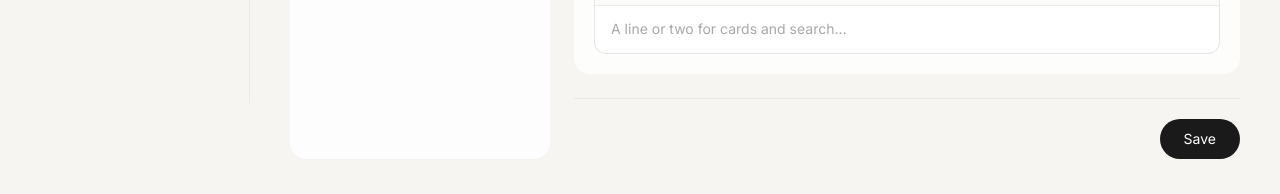
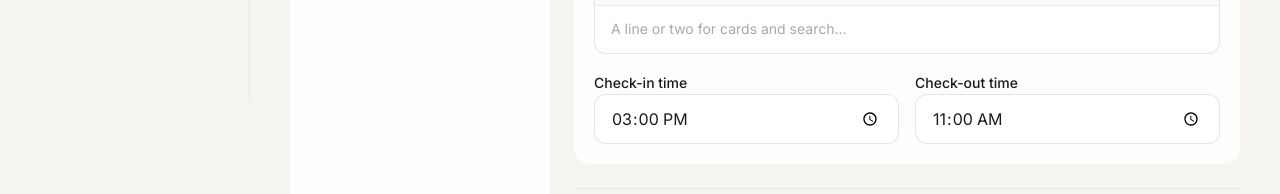
Before and after one commit to annazoi/domus, a Next.js app: page /dashboard/properties/new in a window 1280 px wide. Shown: the part 697-891 px from the top of the page. Built offline with nearby package versions, Linux system fonts and the light colour scheme; no server answers; a web font is replaced by a local one.

Commit message:
basic info time

```diff
--- a/app/(pages)/dashboard/properties/_components/property-form.tsx
+++ b/app/(pages)/dashboard/properties/_components/property-form.tsx
@@ -39,7 +39,9 @@ const defaultValues: UpsertPropertyInput = {
 	title: '',
 	short_description: '',
 	description: '',
-    slug: '',
+	slug: '',
+	check_in_time: '15:00',
+	check_out_time: '11:00',
 	property_type: ApartmentOptions[0].value,
 	room_type: 'Entire place',
 	max_guests: 1,
@@ -201,6 +203,8 @@ export function PropertyForm({ mode, initialProperty, onSubmit }: PropertyFormPr
 					short_description: form.short_description,
 					property_type: form.property_type,
 					status: form.status,
+					check_in_time: form.check_in_time,
+					check_out_time: form.check_out_time,
 				});
 				setForm((prev) => ({ ...prev, ...saved, room_type: prev.room_type }));
 				void queryClient.invalidateQueries({ queryKey: propertyQueryKey.all });
--- a/app/(pages)/dashboard/properties/_components/property-form/basic-info-section.tsx
+++ b/app/(pages)/dashboard/properties/_components/property-form/basic-info-section.tsx
@@ -125,6 +125,33 @@ export function BasicInfoSection({ form, onChange }: BasicInfoSectionProps) {
 				placeholder="A line or two for cards and search…"
 				editorMinHeight="min-h-[100px]"
 			/>
+
+			<div className="grid gap-4 md:grid-cols-2">
+				<div className="space-y-1.5">
+					<label htmlFor="property-check-in-time" className="text-sm font-medium text-[#1A1A1A]">
+						Check-in time
+					</label>
+					<Input
+						id="property-check-in-time"
+						type="time"
+						step={300}
+						value={form.check_in_time}
+						onChange={(event) => onChange('check_in_time', event.target.value)}
+					/>
+				</div>
+				<div className="space-y-1.5">
+					<label htmlFor="property-check-out-time" className="text-sm font-medium text-[#1A1A1A]">
+						Check-out time
+					</label>
+					<Input
+						id="property-check-out-time"
+						type="time"
+						step={300}
+						value={form.check_out_time}
+						onChange={(event) => onChange('check_out_time', event.target.value)}
+					/>
+				</div>
+			</div>
 		</PropertyFormSection>
 	);
 }
--- a/app/api/_utils/property-map.ts
+++ b/app/api/_utils/property-map.ts
@@ -1,4 +1,5 @@
 import type { Property as PropertyDTO } from '@/features/property/interfaces/property.interface';
+import { formatUtcTimeOfDay } from '@/app/api/_utils/time-of-day';
 
 export type PropertyWithImages = {
 	id: string;
@@ -17,6 +18,8 @@ export type PropertyWithImages = {
 	latitude: number;
 	longitude: number;
 	cleaning_fee: number;
+	check_in_time: Date;
+	check_out_time: Date;
 	status: string;
 	created_at: Date;
 	updated_at: Date;
@@ -37,6 +40,8 @@ export const mapProperty = (property: PropertyWithImages): PropertyDTO => ({
 	slug: property.slug,
 	description: property.description ?? '',
 	short_description: property.short_description ?? '',
+	check_in_time: formatUtcTimeOfDay(property.check_in_time),
+	check_out_time: formatUtcTimeOfDay(property.check_out_time),
 	property_type: property.property_type,
 	room_type: '',
 	max_guests: property.max_guests,
--- /dev/null
+++ b/app/api/_utils/time-of-day.ts
@@ -0,0 +1,14 @@
+/** Persist time-of-day as UTC on 1970-01-01 for stable HH:mm round-trips. */
+export function parseTimeToUtcDate(raw: string | undefined, fallback: string): Date {
+	const trimmed = raw?.trim();
+	const base = trimmed && /^\d{1,2}:\d{2}/.test(trimmed) ? trimmed : fallback;
+	const m = base.match(/^(\d{1,2}):(\d{2})/);
+	if (!m) return new Date(Date.UTC(1970, 0, 1, 15, 0, 0, 0));
+	const h = Math.min(23, Math.max(0, parseInt(m[1], 10)));
+	const min = Math.min(59, Math.max(0, parseInt(m[2], 10)));
+	return new Date(Date.UTC(1970, 0, 1, h, min, 0, 0));
+}
+
+export function formatUtcTimeOfDay(d: Date): string {
+	return `${String(d.getUTCHours()).padStart(2, '0')}:${String(d.getUTCMinutes()).padStart(2, '0')}`;
+}
--- a/app/api/properties/[id]/basic-info/route.ts
+++ b/app/api/properties/[id]/basic-info/route.ts
@@ -2,6 +2,7 @@ import { getHostIdFromRequest } from '@/app/api/_utils/auth';
 import { findHostProperty } from '@/app/api/_utils/property-host';
 import { mapProperty } from '@/app/api/_utils/property-map';
 import { uniquePropertySlug } from '@/app/api/_utils/property-slug';
+import { parseTimeToUtcDate } from '@/app/api/_utils/time-of-day';
 import { prisma } from '@/lib/prisma';
 
 export async function PATCH(request: Request, { params }: { params: Promise<{ id: string }> }) {
@@ -19,6 +20,8 @@ export async function PATCH(request: Request, { params }: { params: Promise<{ id
 		short_description?: string;
 		property_type?: string;
 		status?: string;
+		check_in_time?: string;
+		check_out_time?: string;
 	};
 
 	if (!body.title?.trim()) {
@@ -36,6 +39,8 @@ export async function PATCH(request: Request, { params }: { params: Promise<{ id
 			short_description: body.short_description?.trim() || null,
 			property_type: body.property_type?.trim() || existing.property_type,
 			status: body.status ?? existing.status,
+			check_in_time: parseTimeToUtcDate(body.check_in_time, '15:00'),
+			check_out_time: parseTimeToUtcDate(body.check_out_time, '11:00'),
 		},
 		include: { images: { orderBy: { order: 'asc' } } },
 	});
--- a/app/api/properties/[id]/route.ts
+++ b/app/api/properties/[id]/route.ts
@@ -1,6 +1,7 @@
 import { getHostIdFromRequest } from '@/app/api/_utils/auth';
 import { mapProperty } from '@/app/api/_utils/property-map';
 import { uniquePropertySlug } from '@/app/api/_utils/property-slug';
+import { parseTimeToUtcDate } from '@/app/api/_utils/time-of-day';
 import type { UpsertPropertyInput } from '@/features/property/interfaces/property.interface';
 import { prisma } from '@/lib/prisma';
 
@@ -43,6 +44,8 @@ export async function PUT(request: Request, { params }: { params: Promise<{ id:
 	const slug = await uniquePropertySlug(body.slug?.trim() ? body.slug : body.title, id);
 	const cleaningRaw = Number(body.cleaning_fee);
 	const cleaning_fee = Number.isFinite(cleaningRaw) ? Math.max(0, cleaningRaw) : 0;
+	const check_in_time = parseTimeToUtcDate(body.check_in_time, '15:00');
+	const check_out_time = parseTimeToUtcDate(body.check_out_time, '11:00');
 
 	const property = await prisma.property.update({
 		where: { id },
@@ -52,6 +55,8 @@ export async function PUT(request: Request, { params }: { params: Promise<{ id:
 			description: body.description?.trim() || null,
 			short_description: body.short_description?.trim() || null,
 			property_type: (body.property_type ?? '').trim() || 'property',
+			check_in_time,
+			check_out_time,
 			max_guests: maxGuests,
 			bedrooms: Math.max(0, intOr(body.bedrooms, 1)),
 			beds: Math.max(0, intOr(body.beds, 1)),
--- a/app/api/properties/route.ts
+++ b/app/api/properties/route.ts
@@ -1,6 +1,7 @@
 import { getHostIdFromRequest } from '@/app/api/_utils/auth';
 import { mapProperty } from '@/app/api/_utils/property-map';
 import { uniquePropertySlug } from '@/app/api/_utils/property-slug';
+import { parseTimeToUtcDate } from '@/app/api/_utils/time-of-day';
 import type { UpsertPropertyInput } from '@/features/property/interfaces/property.interface';
 import { prisma } from '@/lib/prisma';
 
@@ -42,6 +43,8 @@ export async function POST(request: Request) {
 		const slug = await uniquePropertySlug(body.slug?.trim() ? body.slug : body.title);
 		const cleaningRaw = Number(body.cleaning_fee);
 		const cleaning_fee = Number.isFinite(cleaningRaw) ? Math.max(0, cleaningRaw) : 0;
+		const check_in_time = parseTimeToUtcDate(body.check_in_time, '15:00');
+		const check_out_time = parseTimeToUtcDate(body.check_out_time, '11:00');
 
 		const created = await prisma.property.create({
 			data: {
@@ -50,6 +53,8 @@ export async function POST(request: Request) {
 				description: body.description?.trim() || null,
 				short_description: body.short_description?.trim() || null,
 				property_type: (body.property_type ?? '').trim() || 'property',
+				check_in_time,
+				check_out_time,
 				max_guests: maxGuests,
 				bedrooms: Math.max(0, intOr(body.bedrooms, 1)),
 				beds: Math.max(0, intOr(body.beds, 1)),
--- a/features/property/interfaces/property.interface.ts
+++ b/features/property/interfaces/property.interface.ts
@@ -38,6 +38,8 @@ export interface Property {
 	slug: string;
 	description: string;
 	short_description?: string;
+	check_in_time: string;
+	check_out_time: string;
 	property_type: string;
 	room_type: string;
 	max_guests: number;
@@ -62,6 +64,8 @@ export interface UpsertPropertyInput {
 	slug: string;
 	description: string;
 	short_description?: string;
+	check_in_time: string;
+	check_out_time: string;
 	property_type: string;
 	room_type: string;
 	max_guests: number;
--- a/features/property/services/property.services.ts
+++ b/features/property/services/property.services.ts
@@ -30,7 +30,10 @@ export const updateProperty = async (id: string, input: UpsertPropertyInput) =>
 
 export const patchPropertyBasicInfo = async (
 	id: string,
-	input: Pick<UpsertPropertyInput, 'title' | 'slug' | 'description' | 'short_description' | 'property_type' | 'status'>,
+	input: Pick<
+		UpsertPropertyInput,
+		'title' | 'slug' | 'description' | 'short_description' | 'property_type' | 'status' | 'check_in_time' | 'check_out_time'
+	>,
 ) => {
 	const response = await axiosInstance.patch<Property>(`/properties/${id}/basic-info`, input, { headers: authHeaders() });
 	return response.data;
--- a/package.json
+++ b/package.json
@@ -3,6 +3,7 @@
 	"version": "0.1.0",
 	"private": true,
 	"scripts": {
+		"postinstall": "prisma generate",
 		"dev": "next dev",
 		"build": "next build",
 		"start": "next start",
```
Also changed, not shown: 2 other files (tests, documents, lock files or other folders).
